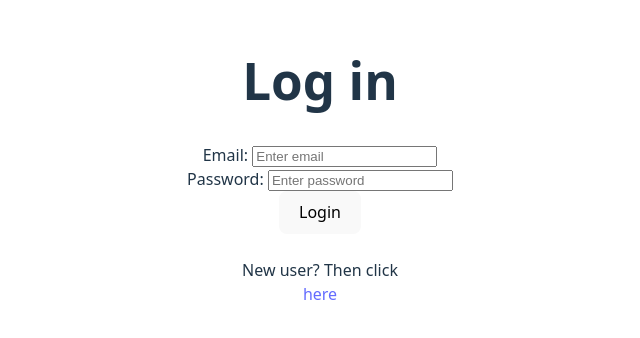
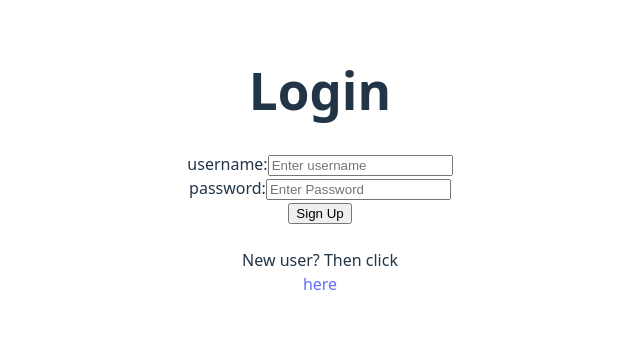
Before and after one commit to AdamFariello/capStone_FrontEnd, a React app: page /login in a window 1280 px wide. Shown: the part 238-576 px from the top of the page, without its empty margins (320-960 px from the left). Built offline with nearby package versions, Linux system fonts and the light colour scheme; the HTML template or start-up script is replaced by a standard one.

Commit message:
Implemented the form designn from signup instead

```diff
--- a/src/pages/login.jsx
+++ b/src/pages/login.jsx
@@ -1,56 +1,63 @@
 import { useState } from "react";
 import { Link } from "react-router-dom";
+import axios from "axios";
 
-//TODO:
-// 1. Switch out the anchor tag at the bottom of the page with <Link>
-//    (after react-router-dom is setup of course)
-// 2. Create a css file to link to this page, and change the spacing between
-//    email and password
-// 3. When adding real validation, check to see if this is how it's done
-//    (Probably REALLY not)
-// 4. Make it so user can choose between inserting email or username
-
-function btn(password, email) {
-    //Function works as expected
-
-    //console.log(password, "--", email)
-}
+//const urlDomain = "http://localhost:4008/";
+const url = "http://localhost:4008/api/auth/";
 
 export default function LoginPage() {
-    const [userName, setUserName] = useState("");
-    const [passwordText, setPasswordText] = useState("");
+    const [formData, setFormData] = useState({username: "", password: "", });
+    function updateFormData(e) {
+        setFormData({...formData, [e.target.name]:e.target.value});
+    }
+    //console.log(formData);
 
-    async function functionhandleSubmit  (e) {
-
+    async function handleSubmit (e) {
+        e.preventDefault();
+        try {
+            let res = await axios.get(url);
+            await console.log(res.data);
+        } catch (e) {
+            console.error(e.message);
+        }
     }
 
         return(<>
-        <h1>Log in</h1>
+        <h1>Login</h1>
 
-        <label htmlFor="email">Email: </label>
+        {/*TODO: add CSS to make proper formatting, limited using <label>*/}
+        <form onSubmit={handleSubmit}>
+            <label>username:
                 <input
-            type="email"
-            placeholder="Enter email"
+                    type="text"
+                    name="username"
+                    value={formData.username}
+                    placeholder="Enter username"
+                    onChange={updateFormData}
                     required
-            onChange={e => setUserName(e.target.value)}
                 />
+            </label>
             <br />
 
-        <label htmlFor="password">Password: </label>
+            <label>password:
                 <input
-            onChange={e => setPasswordText(e.target.value)}
                     type="password"
+                    name="password"
+                    value={formData.password}
+                    placeholder="Enter Password"
+                    onChange={updateFormData}
                     required
-            placeholder="Enter password"
                 />
+            </label>
             <br />
 
-        <button onClick={() => btn(emailText, passwordText)}>Login</button>
-        <br /> <br />
+            <input type="submit" value="Sign Up" />
+        </form>
+        <br />
 
         <div>
             New user? Then click
             <Link to="/signup"><div>here</div></Link>
         </div>
-    </>);
+    </>)
 }
--- a/src/pages/signup.jsx
+++ b/src/pages/signup.jsx
@@ -14,17 +14,6 @@ const serverURL = "http://localhost:4008/";
 // 3. Switch out the anchor tag at the bottom of the page with <Link>
 //    (after react-router-dom is setup of course)
 // 4. Add a visual of where you don't give proper info, like duplicate usernames
-
-async function test_getUsers() {
-    //Function tests "/" route to make sure it can connect at all
-    try {
-        console.log("testing btn_test()");
-        let res = await axios.get(serverURL);
-        await console.log(res.data);
-    } catch (e) {
-        console.error(e.message);
-    }
-}
 
 export default function SignupPage() {
     // Stealing from teacher's code instead since it's clearner and better to update
--- a/src/pages/userProfile.jsx
+++ b/src/pages/userProfile.jsx
@@ -38,6 +38,8 @@ async function test_patchUser(e) {
 }
 
 export default function UserProfile() {
+
+
     return (<>
         <h1>test</h1>
     </>);
```
Lines whose indentation alone changed are shown as unchanged.
